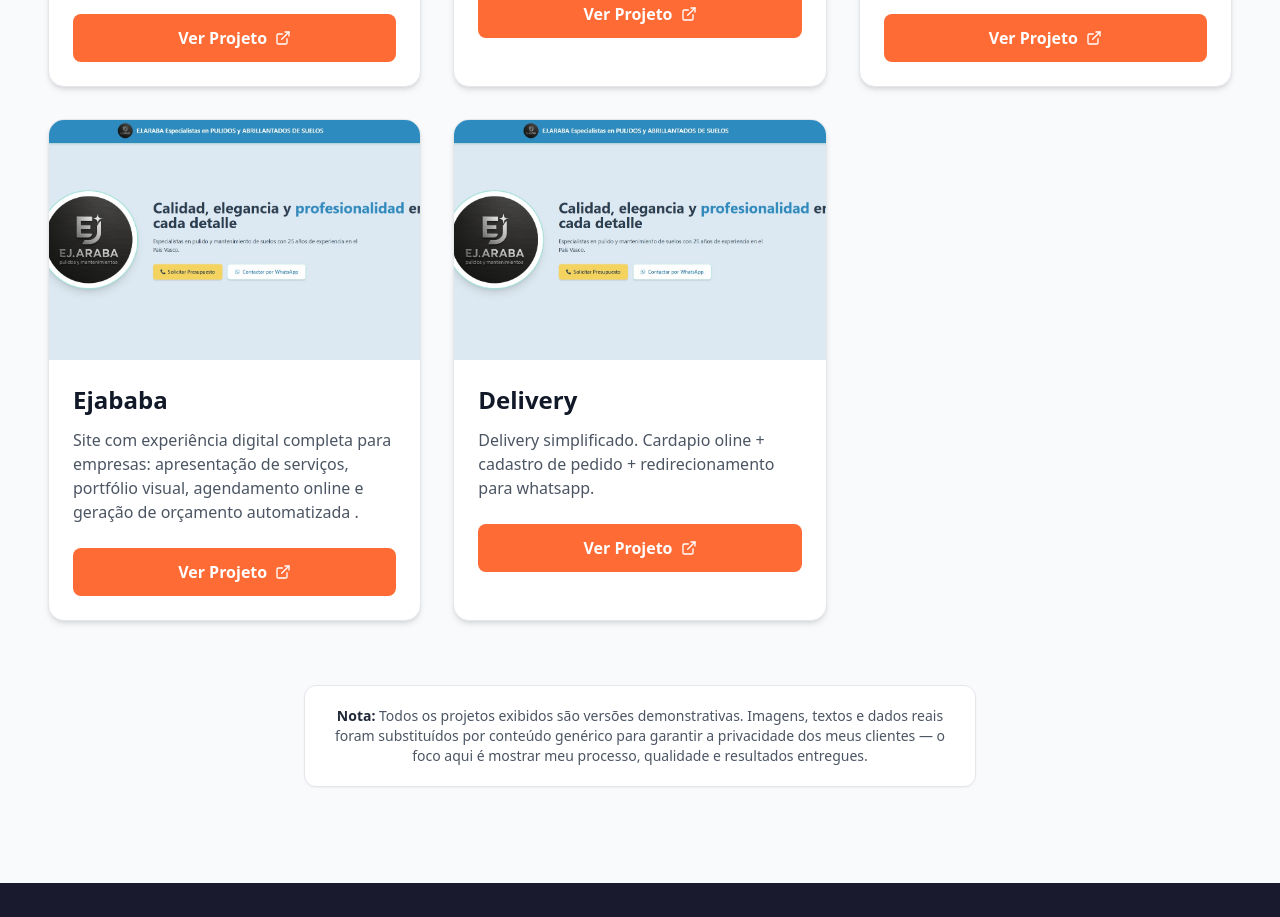
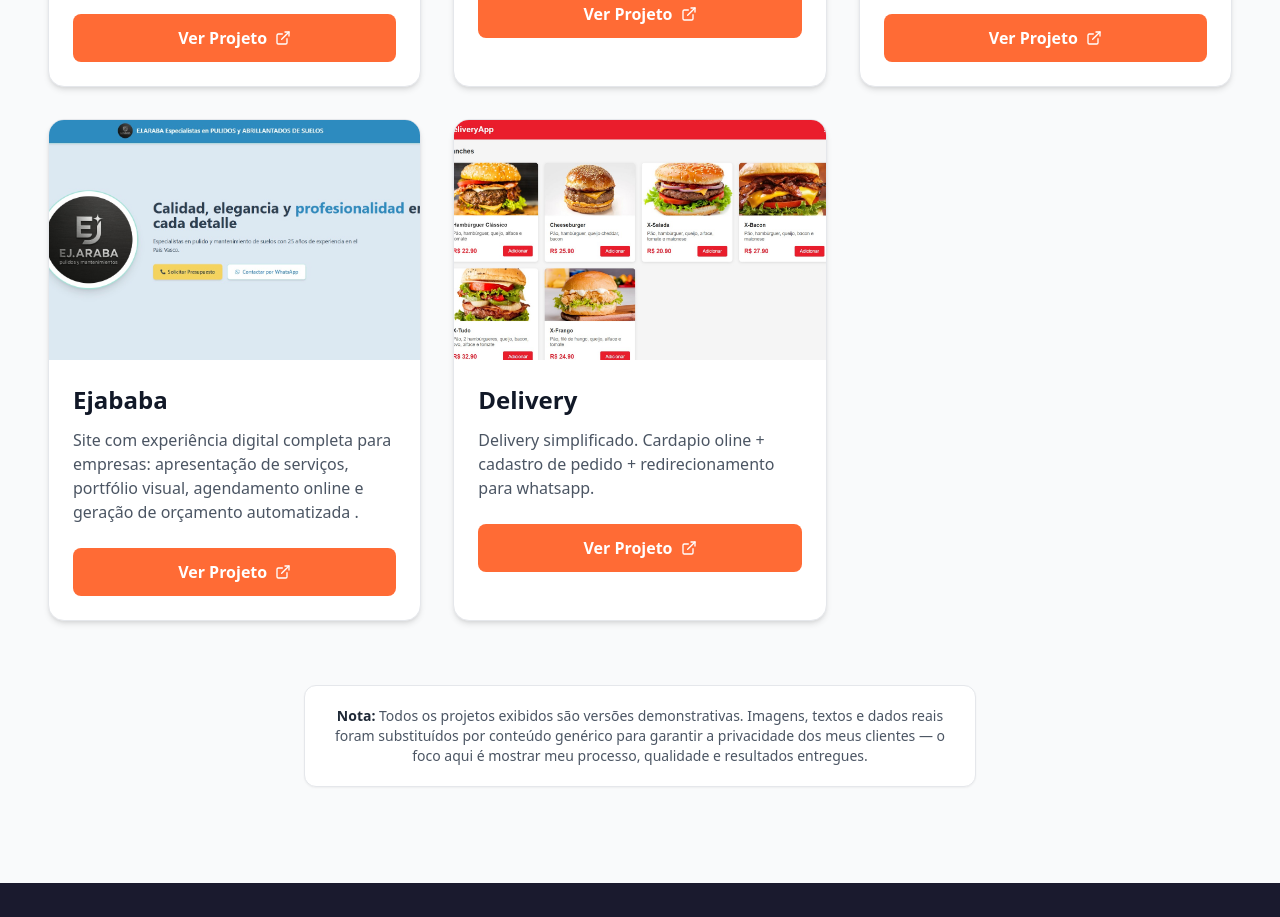
Before and after one commit to fullstackpaduavinicius/Landing_Pages_que_Convertem, a Next.js app: page / in a window 1280 px wide. Shown: the part 2700-3617 px from the top of the page. Built offline with nearby package versions, Linux system fonts and the light colour scheme.

Commit message:
atualização de portifolio

```diff
--- a/src/components/sections/PortfolioSection.tsx
+++ b/src/components/sections/PortfolioSection.tsx
@@ -44,15 +44,15 @@ const portfolioItems: PortfolioItem[] = [
     title: "Ejababa",
     imageUrl: "/imagens/ejaraba.jpeg",
     result: "Site com experiência digital completa para empresas: apresentação de serviços, portfólio visual, agendamento online e geração de orçamento automatizada  .",
-    link: "www.ejarabaonline.com/",
+    link: "https://www.ejarabaonline.com/",
     techs: []
   },
   {
     id: 4,
     title: "Delivery",
-    imageUrl: "/imagens/ejaraba.jpeg",
+    imageUrl: "/imagens/delivery_lp.png",
     result: "Delivery simplificado. Cardapio oline + cadastro de pedido + redirecionamento para whatsapp.",
-    link: "delivery-app-ebon.vercel.app",
+    link: "https://delivery-app-ebon.vercel.app/",
     techs: []
   },
 ];
```
Also changed, not shown: public/imagens/delivery_lp.png (added).
